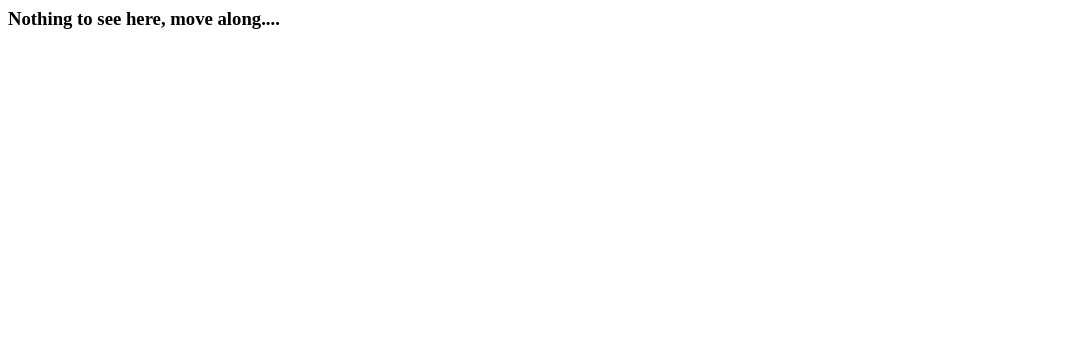
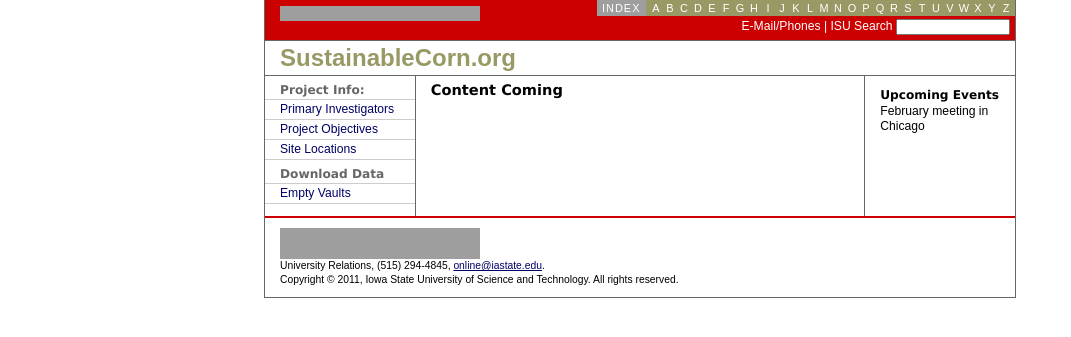
Before and after one commit to isudatateam/sustainablecorn.org, a PHP site: page / in a window 1280 px wide. Shown: the top 337 px of the page, without its empty margins (0-1071 px from the left). Run offline with PHP 8.4, Linux system fonts and the light colour scheme; grey boxes are pictures that could not be loaded.

Commit message:
use ISU styling and password protect the website for now

```diff
--- /dev/null
+++ b/htdocs/css/isuP.css
@@ -0,0 +1,424 @@
+/* UNIVERSAL SETTINGS */
+
+body {
+  margin: 0;
+  padding: 0;
+  color: #000;
+  background: #fff;
+  font-size: 76%;
+  font-family: arial, helvetica, sans-serif;
+}
+
+.skip { display: none; margin: 0; padding: 0; }
+
+p, td, ul, ol, ul, li, dl, dt, dd {
+  font-size: 100%;
+  font-family: arial, helvetica, sans-serif;
+}
+
+a:link { color: #006; }
+a:visited { color: #33C; }
+
+.hide { display: none; }
+
+.clear {
+  clear: both;
+  font-size: 0;
+}
+
+form { margin: 0; }
+
+img { border: none; }
+
+#container {
+  margin: auto; /* centers whole on pg */
+  border: 1px solid #666;
+  border-top: 0; /* removes opera top margin */
+  width: 752px; /* need to hold banner in */
+  voice-family: "\"}\"";
+  voice-family: inherit;
+  width: 750px;
+} body>#container { /* opera width */
+  width:750px;
+}
+
+td {
+  padding: 0;
+  margin: 0;
+  border-width: 0;
+  vertical-align: top;
+}
+
+/* MAIN TABLE BASICS */
+
+#main {
+  width: 750px;
+  margin: 0;
+  padding: 0;
+  background: #fff;
+  font-size: 100%;
+  line-height: 1.3em;
+  }
+
+/* TITLEBAR */
+#titlebar  {
+  background: #fff;
+  border-top: 1px solid #666;
+  border-bottom: 1px solid #666;
+  padding: .3em 0 .3em 15px;
+  }
+
+#titlebar h1, #titlebar h3 {
+  color: #996;
+  padding: 0;
+  margin: 0;
+}
+
+#titlebar h1 {
+  font-size: 18pt;
+  line-height: 1.1em; /* closes subhead-head gap */
+  }
+
+#titlebar a {
+  color: #996;
+  text-decoration: none;
+  }
+
+#titlebar h3 { /* top-level subhead */
+  font-family: verdana, arial, sans-serif; /* verdana larger */
+  font-size: 9pt;
+}
+
+
+/* TWO COL FORMAT */
+#a2 { width: 150px; border-right: 1px solid #666; }
+#b2 { width: 600px; }
+
+/* THREE COL FORMAT */
+#a3 { width: 150px; }
+#b3 { width: 450px; }
+#c3 { width: 150px; }
+#a3, #b3 { border-right: 1px solid #666; }
+
+
+/* FOUR COL FORMAT */
+#a4, #b4, #c4 {
+  width: 187px;
+  border-right: 1px solid #666;
+}
+#d4 { width: 189px; }
+
+/* VERTICAL NAVIGATION LINKS */
+
+#mainlinks {
+  margin-bottom: 1em;
+  line-height: 1.4;
+}
+
+#mainlinks ul {
+  list-style: none;
+  margin: 0; /* keeps left link boxes snug */
+  padding: 0; /* ditto */
+}
+
+#mainlinks li {
+  border-bottom: 1px solid #ccc;
+}
+
+#mainlinks li.divider {
+  border-bottom: 5px solid #c00;
+}
+
+#mainlinks li a {
+  display: block; /* lines go all the way */
+  padding: 1px  0.5em 1px 15px;
+  text-decoration: none;
+}
+
+#mainlinks li a:visited {
+  color: #33C;
+}
+
+#mainlinks li a:hover {
+  background: #cc9;
+  color: #c00;
+}
+
+#mainlinks .linkhead h3 {
+  border-bottom: 1px solid #ccc;
+  color: #666;
+  font-family: verdana, arial, sans-serif;
+  font-size: 100%;
+  font-weight: 700;
+  margin: 0;
+  padding: .5em 15px 0 15px;
+}
+
+/* HEADLINE STYLES */
+
+h2.colorbar, h2.bar {
+  background: #c00;
+  color: #fff;
+  font-family: verdana, arial, sans-serif;
+  font-size: 100%;
+  margin: 0; /* closes top gap */
+  padding: .25em 0 .25em 15px;
+  }
+
+/* MAIN TEXT */
+
+.maintext {
+  padding: .5em 1em .5em 15px;
+}
+
+.maintext h2 {
+  font-size: 120%;
+  font-family: verdana, arial, sans-serif;
+  margin: 0;
+  padding: 0 0 .25em 0;
+}
+
+.maintext h3, .maintext h4 {
+  font-family: verdana, arial, sans-serif;
+  font-size: 100%;
+  margin: 0; /* closes top gap */
+  padding: .5em 0 0 0;
+}
+
+.maintext p {
+  margin: 0;
+  padding: 0 0 .5em 0;
+  }
+
+.maintext ul, .maintext ol {/* moves lists flush left */
+  margin: 0;
+  padding: 0 0 .5em 15px;
+}
+
+.maintext ol {
+  padding-left: 20px; /* alpha wider than bullets */
+}
+
+/* HEADS W BACKGROUND BAR */
+
+h2.bar {
+  background: #c00;
+  color: #fff;
+  font-size: 100%;
+  font-family: verdana, arial, sans-serif;
+  margin: 0; /* closes top gap */
+  padding: .25em 0 .25em 15px;
+}
+
+h2.bar a {
+  color: #fff !important;
+  text-decoration: none !important;
+}
+
+h2.bar a:hover {
+  color: #cc9 !important;
+}
+
+
+/* CUTLINE */
+
+.cutline {
+  font-size: x-small;
+  margin: 0;
+  padding: .5em 1em .5em 15px;
+}
+
+/* HIGHLIGHTS */
+
+#hilite {   /* highlight for bottom right */
+  vertical-align: bottom;
+}
+
+#hilite2 { /* khaki bar along highlight */
+  background: #fff url(http://www.iastate.edu/img/04/cc9.gif) left repeat-y;
+  border-top: 1px solid #666;
+  margin: 0;
+  padding: .5em .5em .5em 2em;
+}
+
+
+/* FOOTER */
+
+#footer {
+  border-top: 2px solid #c00;
+  font-size: 85%;
+  line-height: 1.1em;
+  padding: 1em 15px;
+}
+
+#copyright p {
+  margin: 0;
+  line-height: 1.3em;
+}
+
+#pda {
+  padding: 1em 1em 0 15px;
+}
+
+#pda a:hover {
+  color: #c00;
+}
+
+
+#pda {
+  padding: 1em 1em 0 15px;
+}
+
+#pda a:hover {
+  color: #c00;
+}
+
+/* NON-BULLETED LISTS */
+ul.sublist {
+  list-style-type: none;
+  padding: 0;
+  margin: 0 .5em .5em 0;
+}
+
+.sublist li {
+  padding-left: 15px; text-indent: -15px;
+}
+
+#main li a:hover {
+  color: #c00;
+}
+
+/* FOUR COLUMN NO LEFT NAV */
+
+#a4, #b4, #c4 {
+  width: 187px;
+  border-right: 1px solid #666;
+  padding-bottom: .5em;
+}
+
+#d4 {
+  width: 189px;
+}
+
+/* PHOTOS */
+.photoL {
+  float: left;
+  padding-right: .5em;
+  font-size: x-small;
+}
+
+.photoR {
+  float: right;
+  padding-left: .5em;
+  font-size: x-small;
+}
+
+.mainphoto {
+  background: #666; /* fills in color between cutline and pic */
+}
+
+.mainphoto p {
+  background: #666;
+  color: #fff;
+  margin: 0;
+  padding: .3em 1em .4em 15px;
+}
+
+
+/* BANNER  AND INDEX */
+#masthead, #mastheadni {
+  background: #c00;
+  display: block;
+  font-family: arial,verdana,sans-serif;
+  margin: 0;
+  padding: 0;
+  width: 750px;
+}
+
+#mastheadni {
+  padding: 5px 0 5px 0;
+}
+
+#nameplate {
+  width: 221px;
+  background: #c00;
+  float: left;
+  padding: 6px 6px 0 15px;
+}
+
+#index {
+  background: #996;
+  float: right;
+  margin: 0;
+  padding: 0 0 0 0;
+  white-space: nowrap;
+  width: 418px;
+}
+
+#indexlabel, a.abc:link, a.abc:visited {
+  float: left;
+  margin: 0;
+  text-decoration: none;
+  color: #fff;
+  font-size: 90%;
+  }
+
+#indexlabel {
+  background: #000 url(http://www.iastate.edu/img/llcurve.gif) bottom
+  left no-repeat;
+  width: 42px;
+  padding: 2px 2px 2px 5px;
+  letter-spacing: 1px;
+  }
+
+a#indexlabel:hover, a#indexlabel:focus {
+  text-decoration: underline;
+  }
+
+a.abc:link, a.abc:visited {
+  background: #996;
+  display: block;
+  width: 14px;
+  padding: 2px 0;
+  text-align: center;
+  }
+
+a.abc:hover, a.abc:focus {
+  background: #c00;
+  }
+
+#a { margin-left: 3px; }
+
+#search {
+  clear: right; /* prevents drift into index */
+  color: #fff;
+  text-align: right;
+  margin: 0;
+  padding: 3px 5px 5px 5px;
+  white-space: nowrap;
+  background: #c00;
+}
+
+#search a {
+  color: #fff;
+  text-decoration: none;
+}
+
+#search a:hover {
+  text-decoration: underline;
+}
+
+#search input {
+  font-size: xx-small;
+}
+
+
+fieldset {
+  border: none;
+  margin: 0;
+  padding: 0;
+}
+
+legend {
+  display: none;
+}
--- a/htdocs/index.php
+++ b/htdocs/index.php
@@ -1,7 +1,151 @@
-<html>
+<!DOCTYPE html PUBLIC "-//W3C//DTD XHTML 1.0 Transitional//EN"
+    "http://www.w3.org/TR/xhtml1/DTD/xhtml1-transitional.dtd">
+<html xmlns="http://www.w3.org/1999/xhtml" xml:lang="en" lang="en">
 <head>
+<title>sustainablecorn.org</title>
+<meta http-equiv="Content-Type" content="text/html; charset=UTF-8" />
+<link rel="stylesheet" media="all" href="css/isuP.css" />
+<style type="text/css">
+<!--
+.pullquote { font-family: verdana, arial, sans-serif; }
+h5 { font-size: 100%; font-weight: 600; color: #333; display: inline; }
+-->
+</style>
+<meta name="description" content="Homepage for sustainablecorn.org." />
+<meta name="keywords" content="sustainablecorn" />
 </head>
+
 <body>
-<h3>Nothing to see here, move along....</h3>
+<div id="container">
+
+<!-- BANNER -->
+
+<div id="masthead">
+
+<div id="nameplate">
+<a href="http://www.iastate.edu/">
+<img src="http://www.iastate.edu/img/04/isu200.gif" alt="Iowa State University" width="200" height="15" /></a>
+</div>
+
+<div id="index">
+<a id="indexlabel" href="http://www.iastate.edu/index/alpha/A.shtml">INDEX</a>
+<a class="abc" id="a" href="http://www.iastate.edu/index/alpha/A.shtml">A</a>
+<a class="abc" id="b" href="http://www.iastate.edu/index/alpha/B.shtml">B</a>
+<a class="abc" id="c" href="http://www.iastate.edu/index/alpha/C.shtml">C</a>
+<a class="abc" id="d" href="http://www.iastate.edu/index/alpha/D.shtml">D</a>
+
+<a class="abc" id="e" href="http://www.iastate.edu/index/alpha/E.shtml">E</a>
+<a class="abc" id="f" href="http://www.iastate.edu/index/alpha/F.shtml">F</a>
+<a class="abc" id="g" href="http://www.iastate.edu/index/alpha/G.shtml">G</a>
+<a class="abc" id="h" href="http://www.iastate.edu/index/alpha/H.shtml">H</a>
+<a class="abc" id="i" href="http://www.iastate.edu/index/alpha/I.shtml">I</a>
+<a class="abc" id="j" href="http://www.iastate.edu/index/alpha/J.shtml">J</a>
+<a class="abc" id="k" href="http://www.iastate.edu/index/alpha/K.shtml">K</a>
+<a class="abc" id="l" href="http://www.iastate.edu/index/alpha/L.shtml">L</a>
+<a class="abc" id="m" href="http://www.iastate.edu/index/alpha/M.shtml">M</a>
+
+<a class="abc" id="n" href="http://www.iastate.edu/index/alpha/N.shtml">N</a>
+<a class="abc" id="o" href="http://www.iastate.edu/index/alpha/O.shtml">O</a>
+<a class="abc" id="p" href="http://www.iastate.edu/index/alpha/P.shtml">P</a>
+<a class="abc" id="q" href="http://www.iastate.edu/index/alpha/Q.shtml">Q</a>
+<a class="abc" id="r" href="http://www.iastate.edu/index/alpha/R.shtml">R</a>
+<a class="abc" id="s" href="http://www.iastate.edu/index/alpha/S.shtml">S</a>
+<a class="abc" id="t" href="http://www.iastate.edu/index/alpha/T.shtml">T</a>
+<a class="abc" id="u" href="http://www.iastate.edu/index/alpha/U.shtml">U</a>
+<a class="abc" id="v" href="http://www.iastate.edu/index/alpha/V.shtml">V</a>
+
+<a class="abc" id="w" href="http://www.iastate.edu/index/alpha/W.shtml">W</a>
+<a class="abc" id="x" href="http://www.iastate.edu/index/alpha/X.shtml">X</a>
+<a class="abc" id="y" href="http://www.iastate.edu/index/alpha/Y.shtml">Y</a>
+<a class="abc" id="z" href="http://www.iastate.edu/index/alpha/Z.shtml">Z</a>
+</div>
+
+<div id="search">
+<fieldset>
+<form method="get" action="http://google.iastate.edu/search">
+<div>
+<a href="http://www.info.iastate.edu">E-Mail/Phones</a> |
+
+<label for="isusearch">ISU Search</label>
+   <input type="hidden" name="output" value="xml_no_dtd"/>
+   <input type="hidden" name="client" value="default_frontend"/>
+   <input type="hidden" name="proxystylesheet" value="default_frontend"/>
+   <input type="hidden" name="" value=""/>
+   <input type="text" id="isusearch" name="q" size="18"></input>
+</div>
+</form>
+</fieldset>
+</div>
+</div>
+
+
+<!-- TITLE BAR -->
+
+<div id="titlebar">
+<h1>SustainableCorn.org</h1>
+</div>
+
+<table id="main" cellspacing="0">
+
+<tr>
+<td  id="a3" rowspan="2">
+<div id="mainlinks">
+
+<!-- INSERT LINKS IN LEFT COLUMN -->
+<div class="linkhead"><h3>Project Info:</h3></div>
+<ul>
+<li><a href="#">Primary Investigators</a></li>
+<li><a href="#">Project Objectives</a></li>
+<li><a href="#">Site Locations</a></li>
+
+</ul>
+
+<div class="linkhead"> <h3>Download Data</h3></div>
+<ul>
+<li><a href="#">Empty Vaults</a></li>
+</ul>
+
+
+
+
+</div>
+
+</td>
+
+<!-- 2ND COLUMN -->
+<td id="b3">
+<div class="maintext">
+<h2>Content Coming</h2>
+
+
+</div>
+</td>
+
+<td id="c3">
+<div class="maintext">
+
+<div class="pullquote">
+<h3>Upcoming Events</h3>
+<p>February meeting in Chicago</p>
+</div>
+
+</div>
+</td>
+</tr>
+</table>
+
+<!-- FOOTER AND COPYRIGHT INFO -->
+
+<div id="footer">
+<div id="copyright">
+<img src="http://www.iastate.edu/img/04/ISUbecoming.gif" alt="Becoming
+the Best" width="200" height="31" />
+
+<p>University Relations, (515) 294-4845,
+<a href="mailto:online@iastate.edu">online@iastate.edu</a>.</p>
+<p>Copyright &#169; 2011, Iowa State University of Science and Technology. All rights
+reserved.</p> </div> </div>
+
+</div>
 </body>
 </html>
```
Also changed, not shown: htdocs/.htaccess (added).
